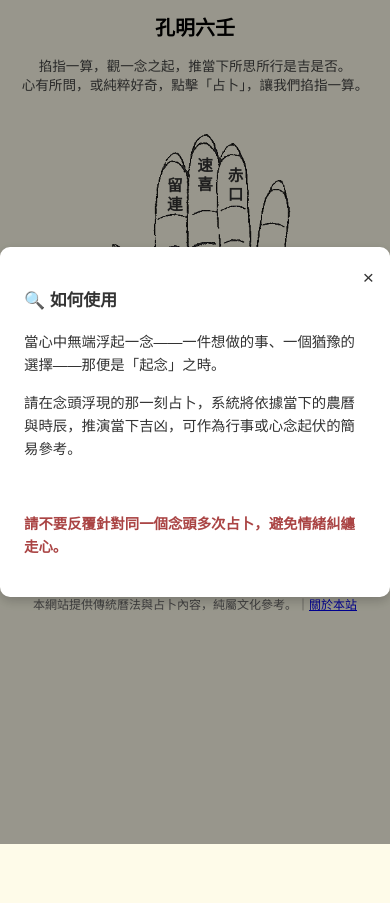
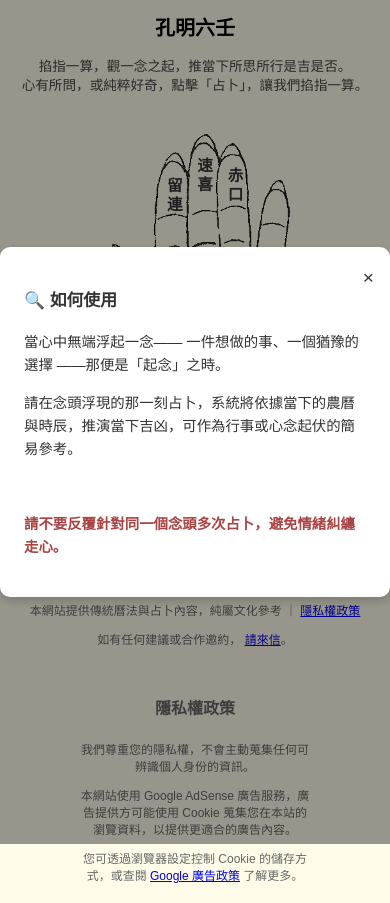
Before and after one commit to susanna2222/finger-teller-js, a plain HTML site: page index.html in a window 390 px wide. Both pictures are taken after a click on the link "🔍 如何使用？". Before the commit the page ends 844 px from the top, so only its background shows below. Drawn offline with Linux system fonts and the light colour scheme.

Commit message:
fix pravicy info

```diff
--- a/index.html
+++ b/index.html
@@ -5,6 +5,7 @@
   <meta name="viewport" content="width=device-width, initial-scale=1.0">
   <meta name="theme-color" content="#ffffff">
   <title>掐指一算</title>
+  <meta name="keywords" content="隱私政策, Google AdSense, Cookie, 資料保護, 六壬占卜, 孔明六壬, 掐指一算">
   <meta name="description" content="掐指一算，占卜一念之吉凶。以孔明六壬推演當下行動的吉兇方向，融合農曆與時辰排課，文化與趣味兼備。">
   <link rel="manifest" href="manifest.json">
   <link rel="stylesheet" href="style.css">
@@ -38,25 +39,53 @@
     <a href="#" onclick="showModal('logic'); return false;" style="font-size: 0.85rem; color: #555;">📜 孔明六壬演算法</a>
   </div>
 
+  <!-- 🔍 彈出式說明框 -->
+<div id="modal" class="modal" style="display: none;">
+  <div class="modal-content">
+    <span class="close" onclick="closeModal()">&times;</span>
+
+    <!-- 預先放進來兩段說明，平常都隱藏 -->
+    <div id="modal-how" class="modal-section" style="display: none;">
+      <h3>🔍 如何使用</h3>
+      <p>當心中無端浮起一念—— 一件想做的事、一個猶豫的選擇 ——那便是「起念」之時。</p>
+      <p>請在念頭浮現的那一刻占卜，系統將依據當下的農曆與時辰，推演當下吉凶，可作為行事或心念起伏的簡易參考。</p>
+      <br>
+      <p style="color:#aa4444; font-weight: bold;">
+        請不要反覆針對同一個念頭多次占卜，避免情緒糾纏走心。
+      </p>
+    </div>
+
+    <div id="modal-logic" class="modal-section" style="display: none;">
+      <h3>📜 孔明六壬演算法</h3>
+      <p>根據當下的農曆「月」+「日」+ 當下「時辰序位」去對應六壬六課並從大安開始算起：</p>
+      <ul style="padding-left: 1.2em;">
+        <li>大安、留連、速喜、赤口、小吉、空亡</li>
+      </ul>
+      <p>如農曆4月19日未時，從大安開始依序4，19，8的順序</p>
+      <ul style="padding-left: 1.2em;">
+        <li>4 : 1→大安、2→留連、3→速喜、4→赤口</li>
+        <li>19: 1→小吉、2→空亡...</li>
+        <li>8 : 子→空亡、丑→大安...</li>
+      </ul>
+      <p>計算所得的結果即為「大安」。</p>
+    </div>
+  </div>
+</div>
+
   <!-- Footer 區塊 -->
-  <footer style="font-size: 0.75rem; color: #666; text-align: center; padding: 1rem 1rem;">
-    <p>
-      本網站提供傳統曆法與占卜內容，純屬文化參考。｜<a href="#" onclick="toggleInfo()">關於本站</a>
-    </p>
+  <footer style="font-size: 0.75rem; color: #666; text-align: center; padding: 0.5rem 0.5rem;">
+    <br>
+    <p>本網站提供傳統曆法與占卜內容，純屬文化參考 ｜ <a href="#privacy">隱私權政策</a> </p>
+    <p>如有任何建議或合作邀約， <a href="mailto:info@jifo.app">請來信</a>。</p>
+    <br>
+    <section id="privacy" style="text-align: center; max-width: 60vw; margin: 0.5rem auto; font-size: 0.75rem; color: #666;">
+      <h4 style="font-size: 1rem;">隱私權政策</h4>
+      <p>我們尊重您的隱私權，不會主動蒐集任何可辨識個人身份的資訊。</p>
+      <p>本網站使用 Google AdSense 廣告服務，廣告提供方可能使用 Cookie 蒐集您在本站的瀏覽資料，以提供更適合的廣告內容。</p>
+      <p>您可透過瀏覽器設定控制 Cookie 的儲存方式，或查閱 <a href="https://policies.google.com/technologies/ads?hl=zh-TW" target="_blank">Google 廣告政策</a> 了解更多。</p>
+    </section>
+  </footer>
 
-    <div id="infoBox" style="display: none; text-align: center; max-width: 60vw; margin: 1rem auto; font-size: 0.75rem; color: #444;">
-      <br>
-      <h4>關於我們</h4>
-      <p>本網站致力於提供簡單、易懂的古代曆法與占卜工具，傳承文化知識與趣味。</p>
-
-      <h4>聯絡方式</h4>
-      <p>如有任何建議或合作邀約， <a href="mailto:info@jifo.app">請來信</a>。</p>
-
-      <h4>隱私權政策</h4>
-      <p>本網站使用 Google AdSense 廣告服務，廣告提供方可能使用 Cookie 蒐集您在本站的瀏覽資料，用以優化廣告內容。</p>
-      <p>我們不會主動蒐集任何可辨識個人身份的資訊。詳情請參閱 <a href="https://policies.google.com/technologies/ads?hl=zh-TW" target="_blank">Google 廣告政策</a>。</p>
-    </div>
-  </footer>
   <script async src="https://pagead2.googlesyndication.com/pagead/js/adsbygoogle.js?client=ca-pub-8888513742532503"
      crossorigin="anonymous"></script>
   <!-- multi-ad -->
@@ -69,15 +98,5 @@
   <script>
       (adsbygoogle = window.adsbygoogle || []).push({});
   </script>
-
-  <!-- 🔍 彈出式說明框 -->
-  <div id="modal" class="modal" style="display: none;">
-    <div class="modal-content">
-      <span class="close" onclick="closeModal()">&times;</span>
-      <div id="modal-body">
-        <!-- 說明內容會動態放這裡 -->
-      </div>
-    </div>
-  </div>
 </body>
 </html>
--- a/script.js
+++ b/script.js
@@ -86,41 +86,23 @@ if ('serviceWorker' in navigator) {
       .catch(err => console.log('❌ Service Worker 註冊失敗:', err));
 }
 
-function toggleInfo() {
-  const box = document.getElementById('infoBox');
-  box.style.display = box.style.display === 'none' ? 'block' : 'none';
+function toggleVisible(id) {
+  const el = document.getElementById(id);
+  if (el) {
+    el.style.display = (el.style.display === 'none') ? 'block' : 'none';
+  }
 }
 
 function showModal(type) {
   const modal = document.getElementById('modal');
-  const body = document.getElementById('modal-body');
+  const sections = document.querySelectorAll('.modal-section');
 
-  if (type === 'how') {
-    body.innerHTML = `
-      <h3>🔍 如何使用</h3>
-      <p>當心中無端浮起一念——一件想做的事、一個猶豫的選擇——那便是「起念」之時。</p>
-      <p>請在念頭浮現的那一刻占卜，系統將依據當下的農曆與時辰，推演當下吉凶，可作為行事或心念起伏的簡易參考。</p>
-      <br>
-      <p style="color:#aa4444; font-weight: bold;">
-        請不要反覆針對同一個念頭多次占卜，避免情緒糾纏走心。
-      </p>
-    `;
-  } else if (type === 'logic') {
-    body.innerHTML = `
-      <h3>📜 孔明六壬演算法</h3>
-      <p>根據當下的農曆「月」+「日」+ 當下「時辰序位」去對應六壬六課並從大安開始算起：</p>
-      <ul style="padding-left: 1.2em;">
-        <li>大安、留連、速喜、赤口、小吉、空亡</li>
-      </ul>
-      <p>如農曆4月19日未時，從大安開始依序4，19，8的順序</p>
-      <ul style="padding-left: 1.2em;">
-        <li>4 : 1→大安、2→留連、3→速喜、4→赤口</li>
-        <li>19: 1→小吉、2→空亡...</li>
-        <li>8 : 子→空亡、丑→大安...</li>
-      </ul>
-      <p>計算所得的結果即為「大安」。</p>
-    `;
-  }
+  // 先全部隱藏
+  sections.forEach(sec => sec.style.display = 'none');
+
+  // 顯示對應內容
+  const target = document.getElementById(`modal-${type}`);
+  if (target) target.style.display = 'block';
 
   modal.style.display = 'flex';
 }
```
Lines whose indentation alone changed are shown as unchanged.
